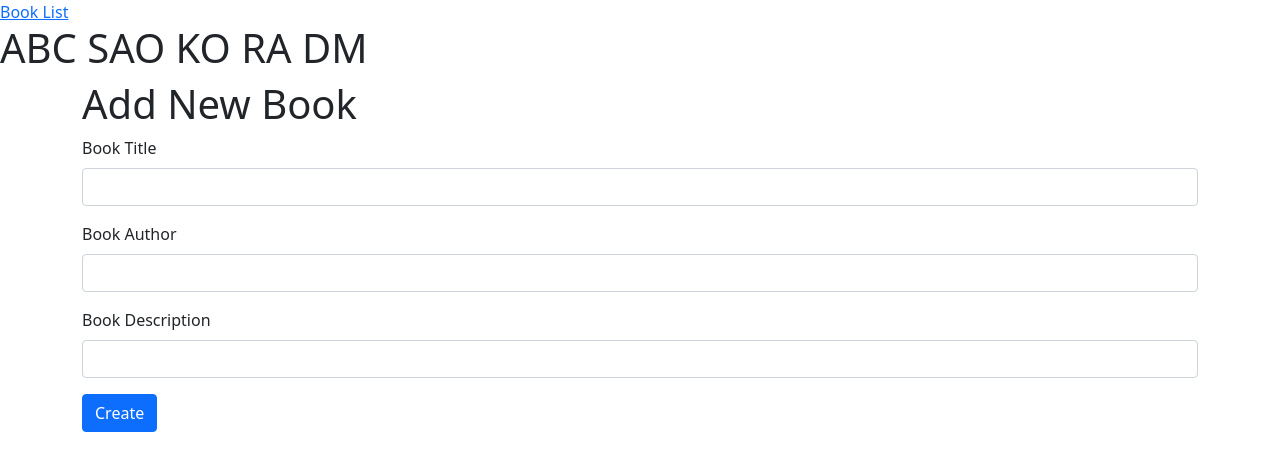
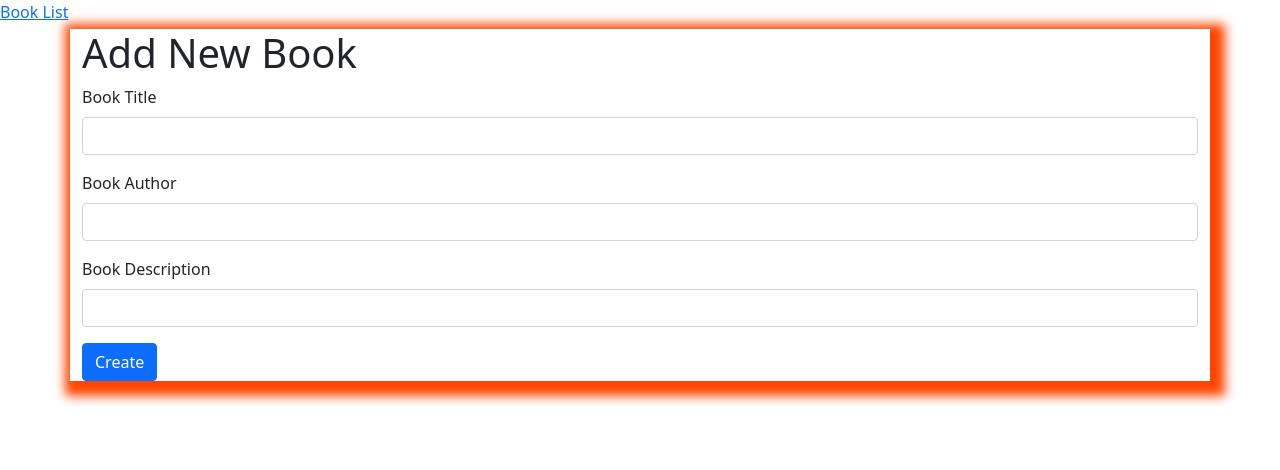
Before and after one commit to minhle0105/module5-exam-frontend, an Angular app: page /books/createNewBook in a window 1280 px wide. Shown: the top 470 px of the page. Built offline with nearby package versions, Linux system fonts and the light colour scheme.

Commit message:
Chinh sua dinh dang lan thu 2

```diff
--- a/src/app/book/book-details/book-details.component.html
+++ b/src/app/book/book-details/book-details.component.html
@@ -3,7 +3,7 @@
     border: 0;
   }
 </style>
-<div class="container">
+<div class="container" style="margin-top: 5px; box-shadow: 5px 5px 10px 10px orangered">
   <div class="row">
     <div class="col-md-3">
       <h1>Book Details</h1>
--- a/src/app/book/book-list/book-list.component.html
+++ b/src/app/book/book-list/book-list.component.html
@@ -1,14 +1,14 @@
-<div class="container">
+<div class="container" style="margin-top: 5px; box-shadow: 5px 5px 10px 10px orangered">
   <div class="row">
     <div class="col-md-3">
       <h3>Total number of books: {{listBooks.length}}</h3>
     </div>
     <div class="col-md-6"></div>
     <div class="col-md-3">
-      <a class="btn btn-primary" routerLink="/books/createNewBook">Add new book</a>
+      <a style="margin-top: 5px" class="btn btn-primary" routerLink="/books/createNewBook">Add new book</a>
     </div>
   </div>
-</div>
+  <div class="row">
     <table class="table">
       <thead>
       <tr>
@@ -34,3 +34,5 @@
       </ng-container>
       </tbody>
     </table>
+  </div>
+</div>
--- a/src/app/book/create-books/create-books.component.html
+++ b/src/app/book/create-books/create-books.component.html
@@ -1,6 +1,5 @@
 <a routerLink="/books">Book List</a>
-<h1>ABC SAO KO RA DM</h1>
-<div class="container">
+<div class="container" style="margin-top: 5px; box-shadow: 5px 5px 10px 10px orangered">
   <form #bookForm="ngForm" (ngSubmit)="addNewBook(bookForm)">
     <h1>Add New Book</h1>
     <div class="mb-3">
--- a/src/app/book/update-book/update-book.component.html
+++ b/src/app/book/update-book/update-book.component.html
@@ -1,5 +1,5 @@
 <a routerLink="/books">Book List</a>
-<div class="container">
+<div class="container" style="margin-top: 5px; box-shadow: 5px 5px 10px 10px orangered">
   <form [formGroup]="bookForm" (ngSubmit)="updateBookInfo(idToUpdate)">
     <h1>Update Book</h1>
     <div class="mb-3">
```
Lines whose indentation alone changed are shown as unchanged.
